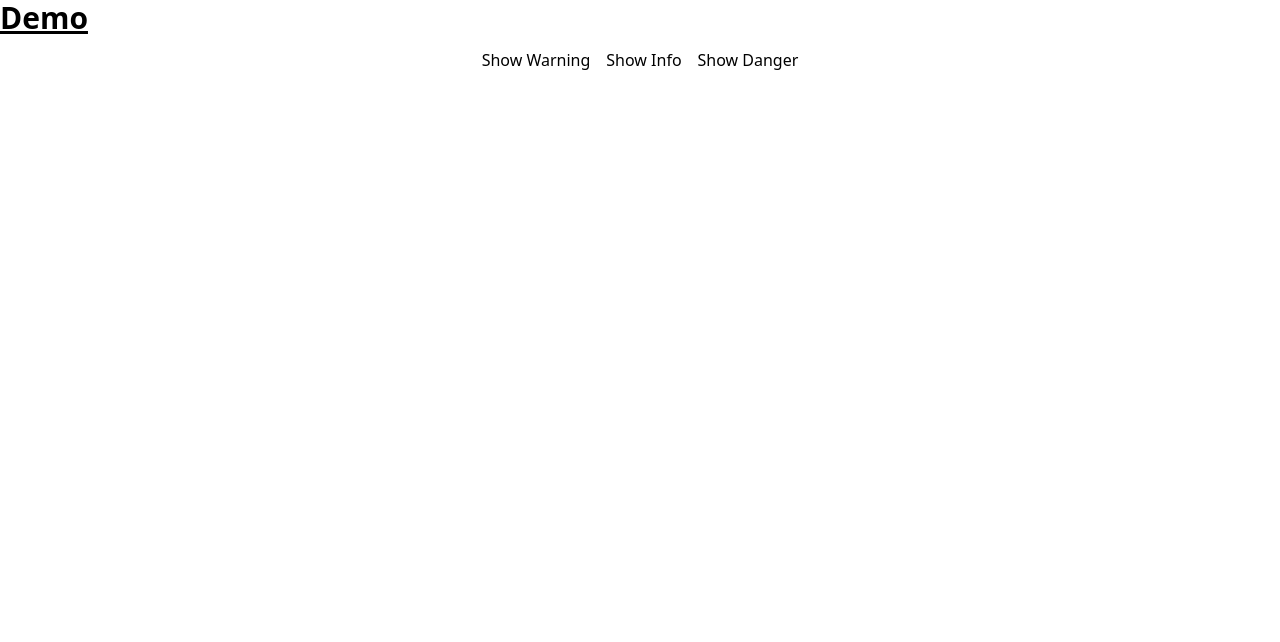
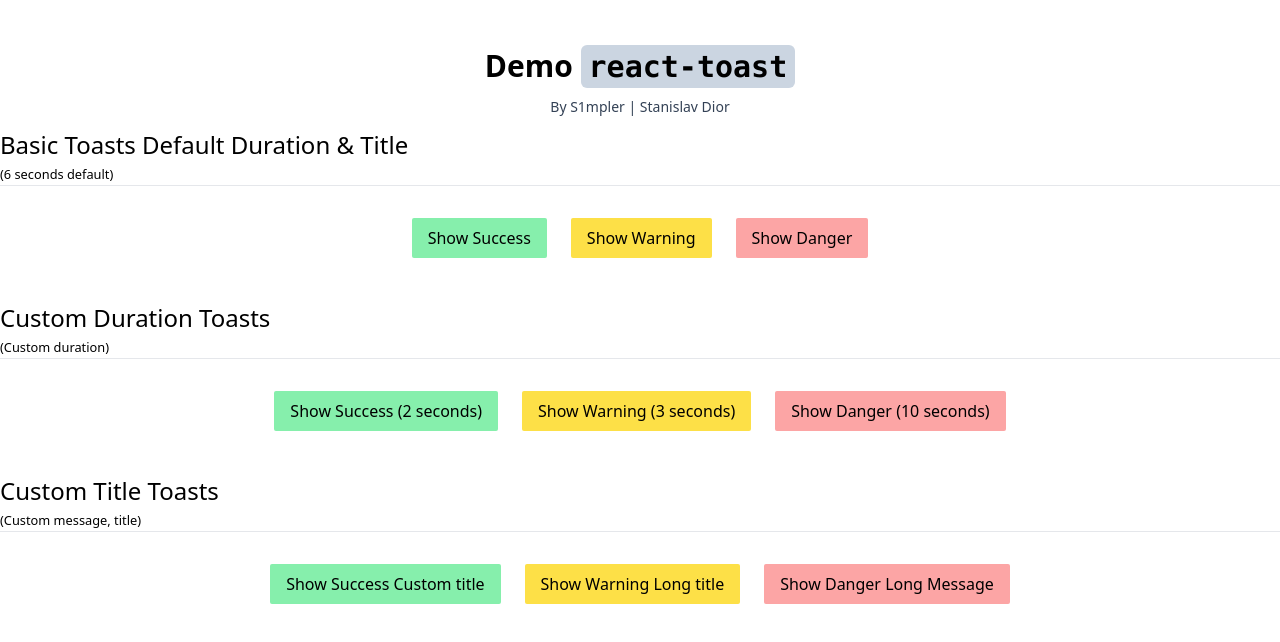
Before and after one commit to S1mpler/react-toast, a React (Create React App) app: page / in a window 1280 px wide. Shown: the top 642 px of the page. Built offline with nearby package versions, Linux system fonts and the light colour scheme.

Commit message:
Create demo page

```diff
--- a/src/pages/Demo.tsx
+++ b/src/pages/Demo.tsx
@@ -4,16 +4,101 @@ export const Demo = () => {
   const { showToast } = useToast();
 
   return (
-    <section>
-      <h1 className="text-3xl font-bold underline mb-3">
-        Demo
+    <section className="container mx-auto py-12">
+      <h1 className="text-3xl font-bold mb-3 text-center">
+        Demo <code className="bg-slate-300 rounded-md px-2 py-1">react-toast</code>
       </h1>
-      <div className='flex gap-4 justify-center'>
-        <button className='button' onClick={() => showToast('Your account balance is running low. Consider topping up to avoid service interruption.', 'warning')}>Show Warning</button>
-        <button onClick={() => showToast('Your changes have been saved successfully.', 'success', 2)}>Show Info</button>
-        <button onClick={() => showToast('Uh-oh! Something went wrong while processing your request. Please try again later.', 'danger')}>Show Danger</button>
-      </div>
-      <div className='h-screen w-screen'></div>
+      <h2 className="text-sm text-slate-700 text-center">By S1mpler | Stanislav Dior</h2>
+
+      <article>
+        <p className="text-2xl border-b-slate-400 pt-3">Basic Toasts Default Duration & Title</p>
+        <small className="py-3">(6 seconds default)</small>
+        <hr />
+        <div className="flex justify-center gap-6 py-8">
+          <button className='px-4 py-2 rounded-sm bg-green-300' onClick={() => showToast({
+              message: 'Your changes have been saved successfully.',
+              type: 'success',
+            })}>
+              Show Success
+          </button>
+
+          <button className='px-4 py-2 rounded-sm bg-yellow-300' onClick={() => showToast({
+              message: 'Your account balance is running low. Consider topping up to avoid service interruption.',
+              type: 'warning',
+            })}>
+              Show Warning
+          </button>
+
+          <button className='px-4 py-2 rounded-sm bg-red-300' onClick={() => showToast({
+              message: 'Uh-oh! Something went wrong while processing your request. Please try again later.',
+              type: 'danger',
+            })}>
+              Show Danger
+          </button>
+        </div>
+      </article>
+
+      <article>
+        <p className="text-2xl border-b-slate-400 pt-3">Custom Duration Toasts</p>
+        <small className="py-3">(Custom duration)</small>
+        <hr />
+        <div className="flex justify-center gap-6 py-8">
+          <button className='px-4 py-2 rounded-sm bg-green-300' onClick={() => showToast({
+              message: 'Your changes have been saved successfully.',
+              type: 'success',
+              duration: 2,
+            })}>
+              Show Success (2 seconds)
+          </button>
+
+          <button className='px-4 py-2 rounded-sm bg-yellow-300' onClick={() => showToast({
+              message: 'Your account balance is running low. Consider topping up to avoid service interruption.',
+              type: 'warning',
+              duration: 3,
+            })}>
+              Show Warning (3 seconds)
+          </button>
+
+          <button className='px-4 py-2 rounded-sm bg-red-300' onClick={() => showToast({
+              message: 'Uh-oh! Something went wrong while processing your request. Please try again later.',
+              type: 'danger',
+              duration: 10,
+            })}>
+              Show Danger (10 seconds)
+          </button>
+        </div>
+      </article>
+
+      <article>
+        <p className="text-2xl border-b-slate-400 pt-3">Custom Title Toasts</p>
+        <small className="py-3">(Custom message, title)</small>
+        <hr />
+        <div className="flex justify-center gap-6 py-8">
+          <button className='px-4 py-2 rounded-sm bg-green-300' onClick={() => showToast({
+              title: 'Very cool custom title!',
+              message: 'Your changes have been saved successfully.',
+              type: 'success',
+            })}>
+              Show Success Custom title
+          </button>
+
+          <button className='px-4 py-2 rounded-sm bg-yellow-300' onClick={() => showToast({
+              title: 'Important Warning! Please read it till the end! I really mean it by typing a very long title to test the truncation',
+              message: 'Your account balance is running low. Consider topping up to avoid service interruption.',
+              type: 'warning',
+            })}>
+              Show Warning Long title
+          </button>
+
+          <button className='px-4 py-2 rounded-sm bg-red-300' onClick={() => showToast({
+              title: 'Very long toast message',
+              message: 'Uh-oh! Something went wrong while processing your request. Please try again later. Uh-oh! Something went wrong while processing your request. Please try again later. Uh-oh! Something went wrong while processing your request. Please try again later. Uh-oh! Something went wrong while processing your request. Please try again later. Uh-oh! Something went wrong while processing your request. Please try again later. Uh-oh! Something went wrong while processing your request. Please try again later.',
+              type: 'danger',
+            })}>
+              Show Danger Long Message
+          </button>
+        </div>
+      </article>
     </section>
   )
 }
```
